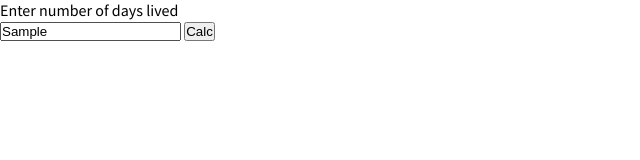
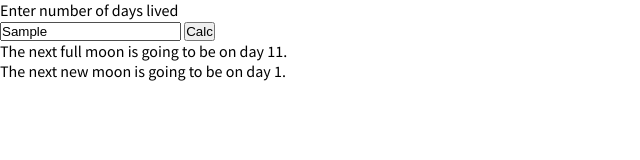
Before and after one commit to Btwonu/dont-starve-calc, a plain HTML site: page index.html in a window 1280 px wide. Both pictures are taken after typing "Sample" into the empty fields and a click on the button "Calc". Shown: the whole page, without its empty margins (0-640 px from the left). Drawn offline with nearby package versions, Linux system fonts and the light colour scheme; files that its build step writes are made by us from their sources.

Commit message:
added full moon and new moon calculating functionality

```diff
--- a/index.html
+++ b/index.html
@@ -7,6 +7,8 @@
   <!-- Custom CSS -->
   <link rel="stylesheet" href="css/main.min.css">
   <title>DST Seasons Calculator</title>
+  <!-- Font Awesome -->
+  <script src="https://kit.fontawesome.com/00733ab047.js" crossorigin="anonymous"></script>
 </head>
 <body>
 
@@ -14,12 +16,15 @@
     <label for="daysInput">Enter number of days lived</label>
     <div>
       <input type="text" id="daysInput">
-      <span class="util">
-        <button class="btn btn-4" id="calculate">Calc</button>
-      </span>
+        <button id="calculate">Calc</button>
     </div>
 
     <p id="outputField"></p>
+  </div>
+
+  <div class="moon-cycle">
+    <p id="full-moon"></p>
+    <p id="new-moon"></p>
   </div>
 
 </body>
--- a/seasons.js
+++ b/seasons.js
@@ -1,16 +1,20 @@
 'use strict';
 
-//Declarations
+// Declarations
 const calculateBtn = document.getElementById('calculate');
 const daysInput = document.getElementById('daysInput');
 const outputField = document.getElementById('outputField');
+const fullMoonOutput = document.getElementById('full-moon');
+const newMoonOutput = document.getElementById('new-moon');
 
-//Event listener
+// Event listener
 calculateBtn.addEventListener('click', function () {
   outputField.textContent = determineSeason(daysInput.value);
+  fullMoonOutput.textContent = fullMoon(daysInput.value);
+  newMoonOutput.textContent = newMoon(daysInput.value);
 });
 
-//Function Declarations
+// Function Declarations
 function determineSeason(day) {
   const seasons = {
     autumn: range(20, 1),
@@ -55,3 +59,31 @@ function determineSeason(day) {
 function range(size, startAt = 0) {
   return [...Array(size).keys()].map((i) => i + startAt);
 }
+
+function fullMoon(day) {
+  let nextMoon = 11;
+
+  while (nextMoon < day) {
+    nextMoon += 20;
+  }
+
+  if (nextMoon == day) {
+    return 'The next full moon is TONIGHT!';
+  }
+
+  return `The next full moon is going to be on day ${nextMoon}.`;
+}
+
+function newMoon(day) {
+  let nextMoon = 1;
+
+  while (nextMoon < day) {
+    nextMoon += 20;
+  }
+
+  if (nextMoon == day) {
+    return 'The next new moon is TONIGHT!';
+  }
+
+  return `The next new moon is going to be on day ${nextMoon}.`;
+}
```
